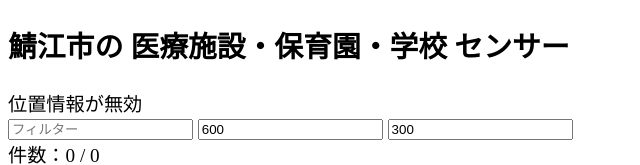
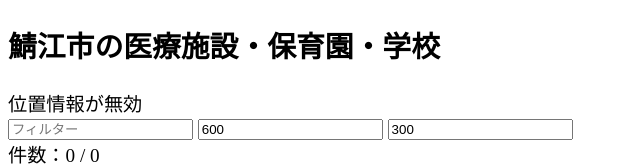
Before and after one commit to arawo/speaker-sensor, a plain HTML site: page index.html in a window 1280 px wide. Shown: the top 165 px of the page, without its empty margins (0-640 px from the left). Drawn offline with nearby package versions, Linux system fonts and the light colour scheme; no server answers.

Commit message:
ninth commit.

```diff
--- a/index.html
+++ b/index.html
@@ -3,7 +3,7 @@
 
 <head>
     <meta charset="utf-8" />
-    <title>鯖江市の 医療施設・保育園・学校 センサー</title>
+    <title>鯖江市の医療施設・保育園・学校</title>
     <script src="https://cdn.jsdelivr.net/npm/vue"></script>
     <script src="https://unpkg.com/axios/dist/axios.min.js"></script>
     <script src="./lib/geolib.min.js"></script>
@@ -23,7 +23,7 @@
 <body>
 
     <div id="app">
-        <h2>鯖江市の 医療施設・保育園・学校 センサー</h2>
+        <h2>鯖江市の医療施設・保育園・学校</h2>
         <div v-if="date">現在地: {{lat}},{{lng}} <small>({{date.toLocaleString()}} 更新)</small></div>
         <div v-else>位置情報が無効</div>
         <input type="text" v-model="keyword" placeholder="フィルター">
```
